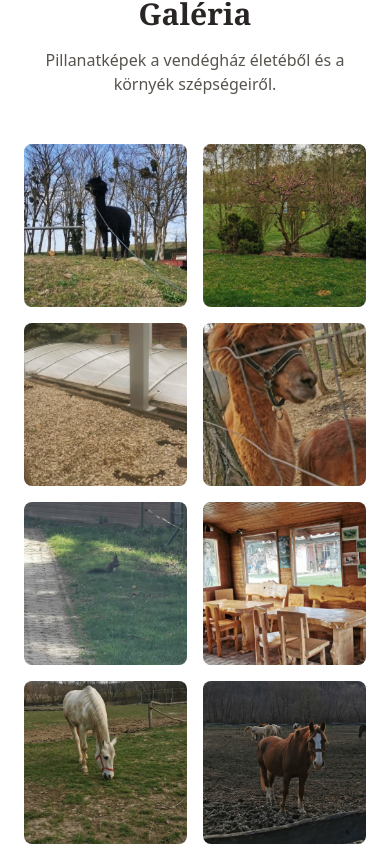
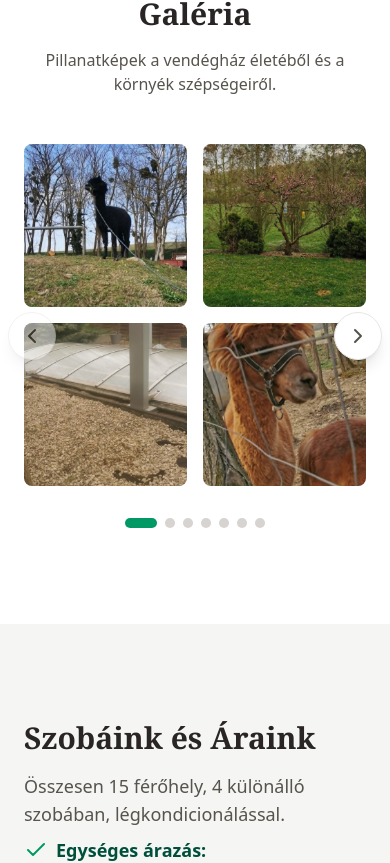
Before and after one commit to stemyke/gadanyivendeghaz, a Next.js app: page / in a window 390 px wide. Shown: the part 3467-4330 px from the top of the page. Built offline with nearby package versions, Linux system fonts and the light colour scheme.

Commit message:
Enhance gallery.

```diff
--- a/app/ClientPage.tsx
+++ b/app/ClientPage.tsx
@@ -34,7 +34,7 @@ export default function ClientPage({ galleryImages }: ClientPageProps) {
       <Hero offsetY={offsetY} />
       <Introduction />
       <Features />
-      <Gallery images={galleryImages} maxImages={8} />
+      <Gallery images={galleryImages} />
       <RoomsSection />
       <BookingSection />
       <Footer />
--- a/components/Gallery.tsx
+++ b/components/Gallery.tsx
@@ -4,73 +4,125 @@ import React, { useState, useMemo } from 'react';
 import Image from 'next/image';
 import Lightbox from 'yet-another-react-lightbox';
 import 'yet-another-react-lightbox/styles.css';
+import { ChevronLeft, ChevronRight } from 'lucide-react';
 
 interface GalleryProps {
   images: string[];
-  maxImages?: number;
 }
 
-// Segédfüggvény a legnagyobb közös osztóhoz (a rács optimalizálásához)
-const gcd = (a: number, b: number): number => b === 0 ? a : gcd(b, a % b);
-
-export default function Gallery({ images, maxImages = 12 }: GalleryProps) {
+export default function Gallery({ images }: GalleryProps) {
   const [open, setOpen] = useState(false);
   const [index, setIndex] = useState(0);
+  const [page, setPage] = useState(0);
+  const [columns, setColumns] = useState(4);
 
-  // A rács logikája:
-  // A képek számát úgy korlátozzuk, hogy az oszlopok számával osztható legyen.
-  // Így sosem lesz "csonka" sor.
-  const columns = useMemo(() => {
-    // Kisebb képernyőn 2, közepesen 3, nagyobbakon 4 oszlop
-    if (typeof window !== 'undefined') {
-      if (window.innerWidth < 768) return 2;
-      if (window.innerWidth < 1024) return 3;
-    }
-    return 4;
+  React.useEffect(() => {
+    const handleResize = () => {
+      if (window.innerWidth < 768) setColumns(2);
+      else if (window.innerWidth < 1024) setColumns(3);
+      else setColumns(4);
+    };
+
+    handleResize();
+    window.addEventListener('resize', handleResize);
+    return () => window.removeEventListener('resize', handleResize);
   }, []);
 
+  // ÚJ LOGIKA: Az egy oldalon lévő képek száma mindig az oszlopok számának kétszerese.
+  const imagesPerPage = useMemo(() => columns * 2, [columns]);
+
+  const totalPages = Math.ceil(images.length / imagesPerPage);
+
   const displayedImages = useMemo(() => {
-    const totalImages = images.length;
-    const limit = Math.min(totalImages, maxImages);
+    const start = page * imagesPerPage;
+    const end = start + imagesPerPage;
+    return images.slice(start, end);
+  }, [images, page, imagesPerPage]);
 
-    // A megjelenített képek számát a legközelebbi, oszlopokkal osztható számra kerekítjük lefelé.
-    const displayCount = Math.floor(limit / columns) * columns;
+  // ÚJ LOGIKA: Kiszámoljuk, hány helykitöltőre van szükség az utolsó oldalon.
+  const isLastPage = page === totalPages - 1;
+  const placeholdersNeeded = isLastPage ? imagesPerPage - displayedImages.length : 0;
 
-    return images.slice(0, displayCount);
-  }, [images, maxImages, columns]);
+  const handleNextPage = () => {
+    if (page < totalPages - 1) setPage(page + 1);
+  };
 
-  if (displayedImages.length === 0) {
-    return null; // Ne jelenítsünk meg semmit, ha nincs elég kép a teljes sorhoz
+  const handlePrevPage = () => {
+    if (page > 0) setPage(page - 1);
+  };
+
+  if (images.length === 0) {
+    return null;
   }
 
   return (
-    <section id="gallery" className="py-24 bg-white">
+    <section id="gallery" className="py-24 bg-white relative">
       <div className="max-w-7xl mx-auto px-6">
         <div className="text-center mb-12">
           <h2 className="text-3xl md:text-4xl font-serif font-bold text-stone-800 mb-4">Galéria</h2>
           <p className="text-stone-600 max-w-xl mx-auto">Pillanatképek a vendégház életéből és a környék szépségeiről.</p>
         </div>
 
+        <div className="relative">
+            {totalPages > 1 && (
+                <>
+                    <button
+                        onClick={handlePrevPage}
+                        disabled={page === 0}
+                        className={`absolute left-0 top-1/2 -translate-y-1/2 -translate-x-4 md:-translate-x-8 z-10 w-12 h-12 flex items-center justify-center bg-white border border-stone-200 rounded-full shadow-lg transition-all ${page === 0 ? 'opacity-50 cursor-not-allowed' : 'hover:bg-emerald-50 hover:text-emerald-700 text-stone-600'}`}
+                    >
+                        <ChevronLeft size={24} />
+                    </button>
+                    <button
+                        onClick={handleNextPage}
+                        disabled={page === totalPages - 1}
+                        className={`absolute right-0 top-1/2 -translate-y-1/2 translate-x-4 md:translate-x-8 z-10 w-12 h-12 flex items-center justify-center bg-white border border-stone-200 rounded-full shadow-lg transition-all ${page === totalPages - 1 ? 'opacity-50 cursor-not-allowed' : 'hover:bg-emerald-50 hover:text-emerald-700 text-stone-600'}`}
+                    >
+                        <ChevronRight size={24} />
+                    </button>
+                </>
+            )}
+
             <div className="grid grid-cols-2 md:grid-cols-3 lg:grid-cols-4 gap-4">
               {displayedImages.map((src, i) => (
                   <div
-              key={i}
-              className="relative aspect-square cursor-pointer overflow-hidden rounded-lg group"
+                    key={src}
+                    className="relative aspect-square cursor-pointer overflow-hidden rounded-lg group animate-fade-in"
                     onClick={() => {
-                setIndex(i);
+                        const globalIndex = (page * imagesPerPage) + i;
+                        setIndex(globalIndex);
                         setOpen(true);
                     }}
                   >
                     <Image
                         src={src}
-                alt={`Galéria kép ${i + 1}`}
+                        alt={`Galéria kép`}
                         fill
                         sizes="(max-width: 768px) 50vw, (max-width: 1024px) 33vw, 25vw"
                         className="object-cover transition-transform duration-500 group-hover:scale-110"
                     />
-              <div className="absolute inset-0 bg-black/20 opacity-0 group-hover:opacity-100 transition-opacity duration-300"></div>
+                    <div className="absolute inset-0 bg-black/20 opacity-0 group-hover:opacity-100 transition-opacity duration-300 flex items-center justify-center">
+                        <span className="text-white font-medium tracking-wider opacity-0 group-hover:opacity-100 transition-opacity duration-500 transform translate-y-4 group-hover:translate-y-0">Nagyítás</span>
+                    </div>
                   </div>
               ))}
+              {/* ÚJ: Helykitöltő elemek renderelése */}
+              {placeholdersNeeded > 0 && Array.from({ length: placeholdersNeeded }).map((_, i) => (
+                <div key={`placeholder-${i}`} className="aspect-square rounded-lg bg-stone-50 border border-dashed border-stone-200 pointer-events-none"></div>
+              ))}
+            </div>
+
+            {totalPages > 1 && (
+                <div className="mt-8 flex justify-center gap-2">
+                    {Array.from({ length: totalPages }).map((_, i) => (
+                        <button
+                            key={i}
+                            onClick={() => setPage(i)}
+                            className={`w-2.5 h-2.5 rounded-full transition-all ${i === page ? 'bg-emerald-600 w-8' : 'bg-stone-300 hover:bg-stone-400'}`}
+                        />
+                    ))}
+                </div>
+            )}
         </div>
       </div>
 
```
Lines whose indentation alone changed are shown as unchanged.
